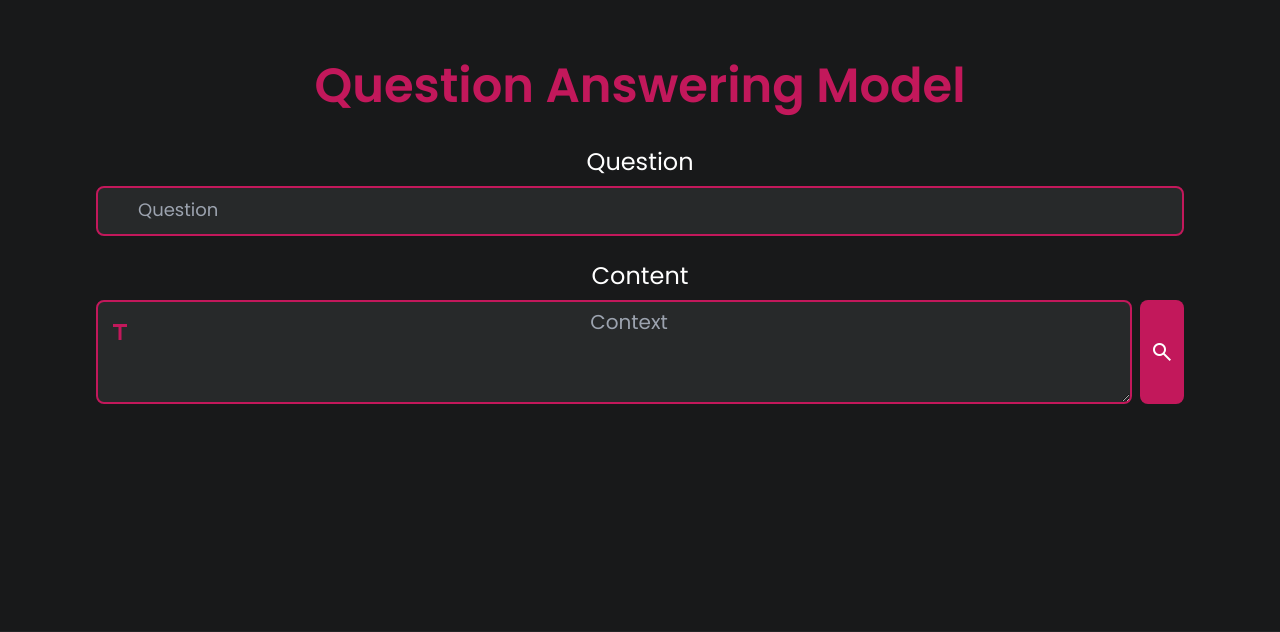
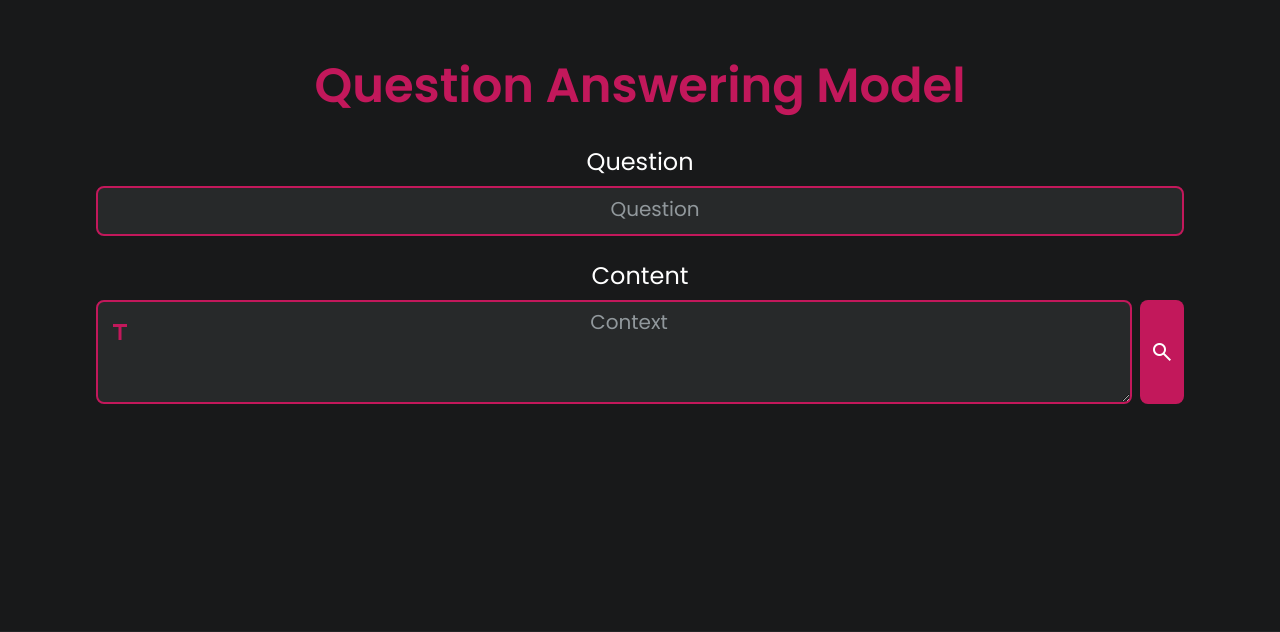
Before and after one commit to jiveshkalra/QuestBoost, a Flask app: page /question_answer in a window 1280 px wide. Shown: the part 169-801 px from the top of the page. Run offline with Flask 3, Linux system fonts and the light colour scheme; some libraries are stand-ins or nearby versions.

Commit message:
placeholders css

```diff
--- a/static/styles/base.css
+++ b/static/styles/base.css
@@ -106,6 +106,9 @@
   transition: all 0.3s ease;
 }
 .dropdown >ul>li:hover{
+  background-color: #517cf4;
+}
+.dark .dropdown >ul>li:hover{
   background-color: #393838;
 }
 .dropdown>ul> li:hover> a::before {
--- a/templates/components/base.html
+++ b/templates/components/base.html
@@ -14,10 +14,14 @@
         .nav-links li:hover .dropdown{
           display: block;
           position: absolute;
+          border-width: 2px;
+          border-top-width: 0px;
+          background-color: #4070f4;
+          border-color: #6790ff;
+        }
+        .dark .nav-links li .dropdown{
           background-color: #242526;
           border-color: #393838;
-          border-width: 4px;
-          border-top-width: 0px;
         }
         .services{
           display: block;
--- a/templates/question_answer.html
+++ b/templates/question_answer.html
@@ -96,10 +96,27 @@
             min-height: 100px; /* adjust to suit your needs */
         }
         #context::placeholder{
+            color: #4769ba;
             text-align: center;
             font-size: 20px;
         }
-
+        .dark #context::placeholder{
+            color: #91989c;
+        }
+        .input_question::placeholder{
+            text-align: center;
+            font-size: 20px;
+            color: #4769ba;
+        }
+        .dark .input_question::placeholder{
+            color : #91989c;
+        }
+        .text_labels{
+            color: #2b4ca7;
+        }
+        .dark .text_labels{
+            color: white;
+        }
     </style>
     <!-- <link rel="stylesheet" href="https://fonts.googleapis.com/css2?family=Material+Symbols+Outlined:opsz,wght,FILL,GRAD@48,400,1,200" /> -->
     <!-- <link rel="stylesheet" href="https://fonts.googleapis.com/css2?family=Material+Symbols+Outlined:opsz,wght,FILL,GRAD@48,400,1,200" /> -->
@@ -113,11 +130,12 @@
             <form class="flex items-center" method="GET" action="#">
                 <div class="grid-2 w-full m-4">
                     <div>
-                        <label for="question" class="inline-block text text-base sm:text-lg md:text-2lg lg:text-2xl mb-2 text-white">Question</label>
+
+                        <label for="question" class="text_labels inline-block text text-base sm:text-lg md:text-2lg lg:text-2xl mb-2 text-white">Question</label>
                         {% if question %}
-                            <input type="text" id="question" name="question" class=" text-sm rounded-lg block w-full pl-10 p-2.5 search_bar border-2 border-blue-700" placeholder="Question" value="{{question}}" required >
+                            <input type="text" id="question" name="question" class="input_question text-sm rounded-lg block w-full pl-10 p-2.5 search_bar border-2 border-blue-700" placeholder="Question" value="{{question}}" required >
                         {% else %}
-                            <input type="text" id="question" name="question" class=" text-sm rounded-lg block w-full pl-10 p-2.5 search_bar border-2 border-blue-700" placeholder="Question" required >
+                            <input type="text" id="question" name="question" class="input_question text-sm rounded-lg block w-full pl-10 p-2.5 search_bar border-2 border-blue-700" placeholder="Question" required >
                         {% endif %}
                     </div>
                     <br>
@@ -127,7 +145,7 @@
                                 title
                             </span>
                         </div>
-                        <label for="context" class="inline-block text text-base sm:text-lg md:text-2lg lg:text-2xl mb-2 text-white">Content</label>
+                        <label for="context" class="text_labels inline-block text text-base sm:text-lg md:text-2lg lg:text-2xl mb-2 text-white">Content</label>
                         <div class="flex w-full">
                             <textarea type="text" id="context" name="context" class=" text-sm rounded-lg block w-full pl-10 p-2.5 search_bar border-2 border-blue-700"
                             placeholder="Context" required rows="4" cols="50">{{context}}</textarea>
--- a/templates/rephrase.html
+++ b/templates/rephrase.html
@@ -88,9 +88,14 @@
             min-height: 100px; /* adjust to suit your needs */
             font-size: 16px;
         }
+
         #query::placeholder{
+            color: #4769ba;
             text-align: center;
             font-size: 20px;
+        }
+        .dark #query::placeholder{
+            color : #91989c;
         }
         .divider{
             height: 2px;
--- a/templates/summarize.html
+++ b/templates/summarize.html
@@ -89,8 +89,12 @@
             font-size: 16px;
         }
         #query::placeholder{
+            color: #4769ba;
             text-align: center;
             font-size: 20px;
+        }
+        .dark #query::placeholder{
+            color : #91989c;
         }
         .divider{
             height: 2px;
```
Also changed, not shown: templates/translate.html (+6 -1 lines).
